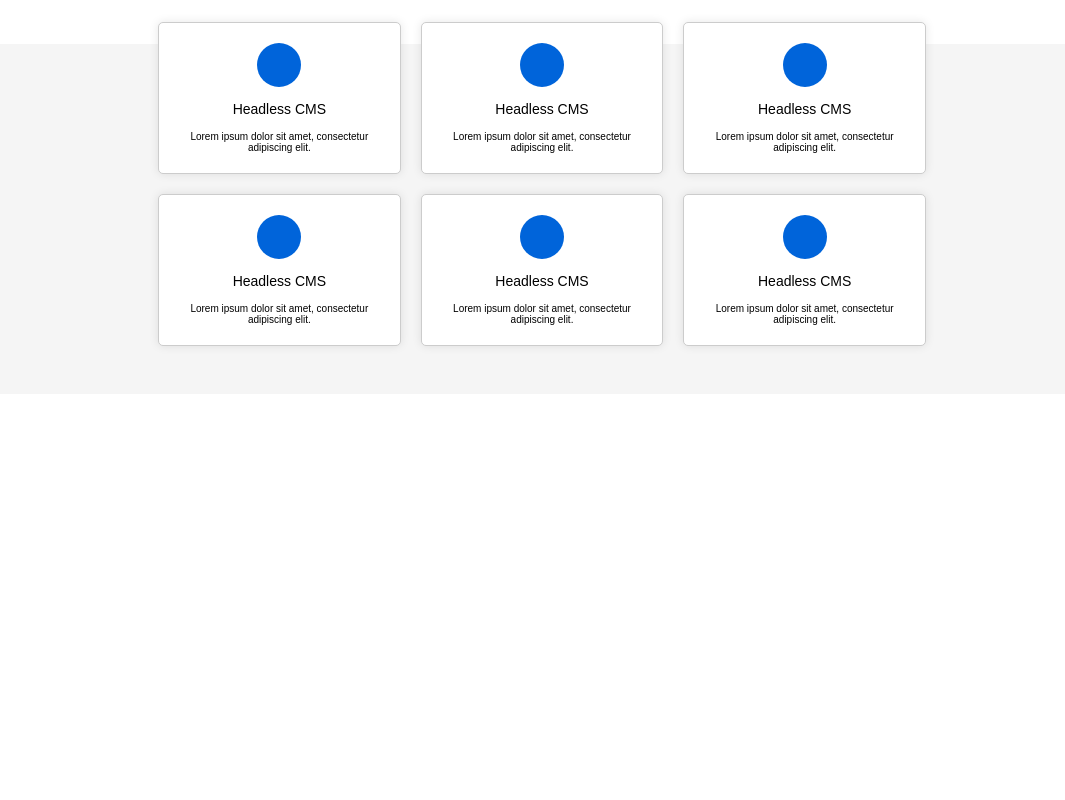
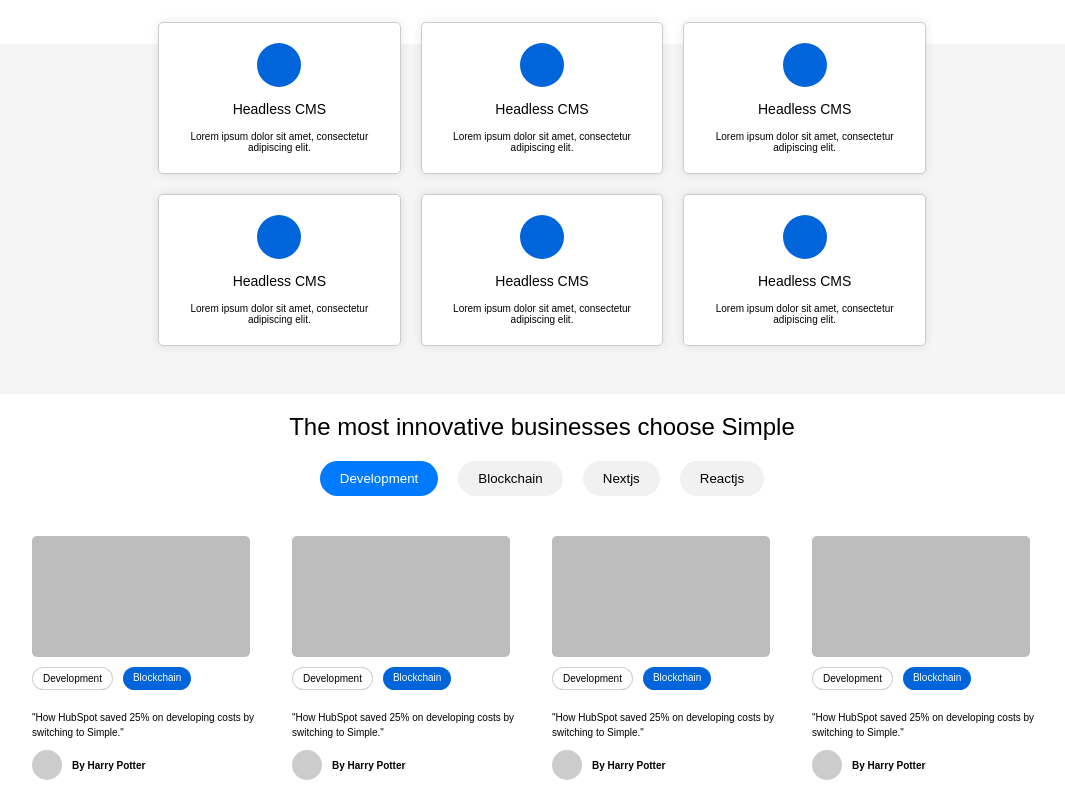
Before and after one commit to sofialzira/HTML-CSS, a website: page html-css-final/landing-page/index.html in a window 1280 px wide. Shown: the part 1472-2272 px from the top of the page, without its empty margins (98-1163 px from the left). Before the commit the page ends 1866 px from the top, so only its background shows below. Drawn offline with Linux system fonts and the light colour scheme.

Commit message:
update: articles section

```diff
--- a/html-css-final/landing-page/index.html
+++ b/html-css-final/landing-page/index.html
@@ -68,7 +68,7 @@
 
       <div class="cards-section-backgroud">
         <div class="solution-cards">
-          <div class="card">
+          <div class="card-1">
             <div class="ball"></div>
             <div class="solutions-card-title">Headless CMS</div>
             <div class="solutions-card-subtitle">
@@ -76,35 +76,35 @@
             </div>
           </div>
 
-          <div class="card">
+          <div class="card-1">
             <div class="ball"></div>
             <div class="solutions-card-title">Headless CMS</div>
             <div class="solutions-card-subtitle">
               Lorem ipsum dolor sit amet, consectetur adipiscing elit.
             </div>
           </div>
-          <div class="card">
+          <div class="card-1">
             <div class="ball"></div>
             <div class="solutions-card-title">Headless CMS</div>
             <div class="solutions-card-subtitle">
               Lorem ipsum dolor sit amet, consectetur adipiscing elit.
             </div>
           </div>
-          <div class="card">
+          <div class="card-1">
             <div class="ball"></div>
             <div class="solutions-card-title">Headless CMS</div>
             <div class="solutions-card-subtitle">
               Lorem ipsum dolor sit amet, consectetur adipiscing elit.
             </div>
           </div>
-          <div class="card">
+          <div class="card-1">
             <div class="ball"></div>
             <div class="solutions-card-title">Headless CMS</div>
             <div class="solutions-card-subtitle">
               Lorem ipsum dolor sit amet, consectetur adipiscing elit.
             </div>
           </div>
-          <div class="card">
+          <div class="card-1">
             <div class="ball"></div>
             <div class="solutions-card-title">Headless CMS</div>
             <div class="solutions-card-subtitle">
@@ -115,5 +115,83 @@
       </div>
 
     </div>
+    <div class="articles-section">
+      <div class="articles-section-text">
+        <h2 class="title4">The most innovative businesses choose Simple</h2>
+      </div>
+      <div class="articles-buttons">
+        <button class="filter-button active">Development</button>
+        <button class="filter-button">Blockchain</button>
+        <button class="filter-button">Nextjs</button>
+        <button class="filter-button">Reactjs</button>
+    </div>
+    <div class="articles-cards">
+      <div class="card-container">
+        <div class="card">
+            <div class="card-image"></div>
+            <div class="card-tags">
+                <span class="tag1">Development</span>
+                <span class="tag2">Blockchain</span>
+            </div>
+            <div class="card-content">
+                <p>"How HubSpot saved 25% on developing costs by switching to Simple."</p>
+                <div class="author">
+                    <div class="author-image"></div>
+                    <span>By Harry Potter</span>
+                </div>
+            </div>
+        </div>
+      </div>
+      <div class="card-container">
+        <div class="card">
+            <div class="card-image"></div>
+            <div class="card-tags">
+                <span class="tag1">Development</span>
+                <span class="tag2">Blockchain</span>
+            </div>
+            <div class="card-content">
+                <p>"How HubSpot saved 25% on developing costs by switching to Simple."</p>
+                <div class="author">
+                    <div class="author-image"></div>
+                    <span>By Harry Potter</span>
+                </div>
+            </div>
+        </div>
+      </div>
+      <div class="card-container">
+        <div class="card">
+            <div class="card-image"></div>
+            <div class="card-tags">
+                <span class="tag1">Development</span>
+                <span class="tag2">Blockchain</span>
+            </div>
+            <div class="card-content">
+                <p>"How HubSpot saved 25% on developing costs by switching to Simple."</p>
+                <div class="author">
+                    <div class="author-image"></div>
+                    <span>By Harry Potter</span>
+                </div>
+            </div>
+        </div>
+      </div>
+      <div class="card-container">
+        <div class="card">
+            <div class="card-image"></div>
+            <div class="card-tags">
+                <span class="tag1">Development</span>
+                <span class="tag2">Blockchain</span>
+            </div>
+            <div class="card-content">
+                <p>"How HubSpot saved 25% on developing costs by switching to Simple."</p>
+                <div class="author">
+                    <div class="author-image"></div>
+                    <span>By Harry Potter</span>
+                </div>
+            </div>
+        </div>
+      </div>
+    </div>
+
+    </div>
   </body>
 </html>
--- a/html-css-final/landing-page/styles.css
+++ b/html-css-final/landing-page/styles.css
@@ -198,7 +198,7 @@ li {
 
 }
 
-.title3 {
+.title3, .title4 {
   font-size: 24px;
   font-weight: 500;
   display: flex;
@@ -224,7 +224,7 @@ li {
   position: relative;
 }
 
-.card {
+.card-1 {
   background-color: #fff;
   padding: 20px;
   border: 1px solid #ccc;
@@ -266,13 +266,120 @@ li {
   background-color: #F5F5F5;
   height: 100%;
   width: 100%;
+}
 
 
+.articles.section {
+  display: flex;
+  flex-direction: column;
+  justify-content: center;
+  align-items: center;
+  gap: 9px;
+}
+
+
+.articles-buttons {
+  display: flex;
+  justify-content: center;
+  margin-bottom: 20px;
+}
+
+.filter-button {
+  background-color: #f1f1f1;
+  border: none;
+  border-radius: 20px;
+  padding: 10px 20px;
+  margin: 0 10px;
+  cursor: pointer;
+  font-size: 10 px;
+}
+
+.filter-button.active,
+.filter-button:hover {
+  background-color: #007bff;
+  color: white;
+}
+
+.articles-cards {
+  display: flex;
+  flex-direction: row;
+  flex-wrap: wrap;
+  justify-content: center;
+  gap: 20px;
+  padding: 20px 20px;
+}
+
+.card-container {
+  display: flex;
+  flex-wrap: wrap;
+  justify-content: center;
+  flex-direction: column;
+  align-content: center;
+  border: none;
+}
+
+.card {
+  background-color: white;
+  /* border-radius: 10px;
+  box-shadow: 0 4px 8px rgba(0, 0, 0, 0.1); */
+  width: 240px;
+  text-align: left;
+}
+
+.card-image {
+  background-color: #bdbdbd;
+  height: 121px;
+  width: 218px;
+  border-radius: 5px;
+}
+
+.card-tags {
+  display: flex;
+  gap: 10px;
+  padding: 10px 0px 10px 0px;
+}
+
+.tag1 {
+  background-color: #ffffff;
+  color: #000000;
+  border: 1px solid rgba(128, 128, 128, 0.363);
+  border-radius: 20px;
+  padding: 5px 10px;
+  font-size: 10px;
+}
+
+.tag2{
+  background-color: #0064DA;
+  color: #ffffff;
+  border-radius: 20px;
+  padding: 5px 10px;
+  font-size: 10px;
+}
+
+
+.card-content p {
+  font-size: 10px;
+  margin: 10px 0;
+  font-weight: 400;
+  line-height: 15px;
+}
+
+.author {
+  display: flex;
+  align-items: center;
+  margin-top: 10px;
+  font-size: 10px;
+  font-weight: 700;
 
 }
 
-
-
+.author-image {
+  background-color: #ccc;
+  border-radius: 50%;
+  height: 30px;
+  width: 30px;
+  margin-right: 10px;
+}
 
 
 
```
